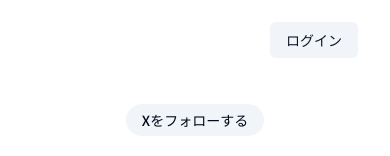
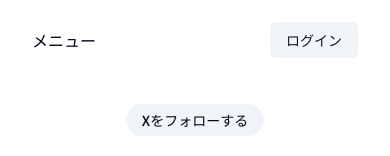
Before and after one commit to fy-yuhcan/next-auth, a Next.js app: page / in a window 390 px wide. Shown: the top 156 px of the page. Built offline with nearby package versions, Linux system fonts and the light colour scheme.

Commit message:
スマホ画面のレイアウト(mobilenavを押した時のみ)

```diff
--- a/components/mainnav.tsx
+++ b/components/mainnav.tsx
@@ -1,6 +1,10 @@
+/*useStateを使うときはclientにする*/
+"use client";
+
 import { NavItem } from "@/types";
 import Link from "next/link";
-import { ReactNode } from "react";
+import { ReactNode, useState } from "react";
+import MobileNav from "./mobileNav";
 
 //itemsの型を宣言する必要があるinterface->typeに置き換え可能(ここは調べないと違いがよくわからない)
 type MainNavProps ={
@@ -8,6 +12,10 @@ type MainNavProps ={
     children?:ReactNode
 }
 export default function MainNav({items}:MainNavProps) {
+
+    {/*mobilenavを押したか押していないかを判定する状態管理*/}
+    const [showMobileMenu,setShowMobileMenu] = useState<boolean>(false);
+
     return(
         /*ヘッダーのレイアウト*/
         <div className="flex items-center md:gap-10">
@@ -20,6 +28,14 @@ export default function MainNav({items}:MainNavProps) {
                     <Link key={index} href={item.href} className="text-lg sm:text-sm font-medium hover:text-foreground/80">{item.title}</Link>
                 ))}
             </nav>
+
+            {/*スマホサイズ用のレイアウト*/}
+            <button className="md:hidden flex items-center" onClick={()=>setShowMobileMenu(!showMobileMenu)}>
+                <span>メニュー</span>
+            </button>
+
+            {/*&&で括ることでshowMobileMenuがtrueの時、MobileNavを表示する*/}
+            {showMobileMenu && (<MobileNav></MobileNav>)}
         </div>
     )
 }
--- /dev/null
+++ b/components/mobileNav.tsx
@@ -0,0 +1,9 @@
+export default function MobileNav() {
+    return (
+        <div>
+            <div>
+
+            </div>
+        </div>
+    )
+}
```
